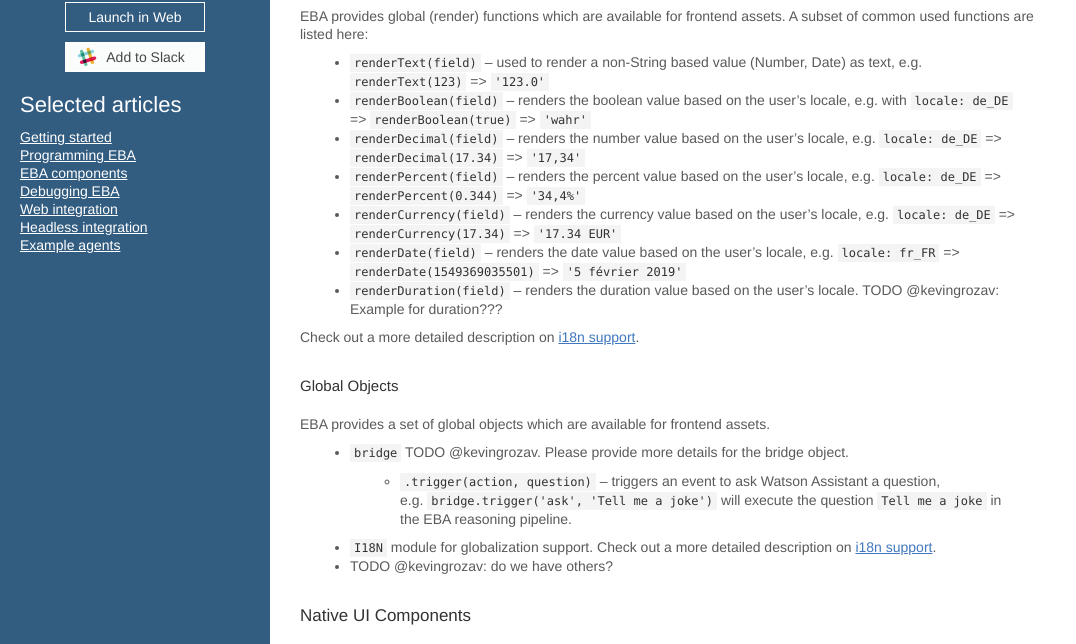
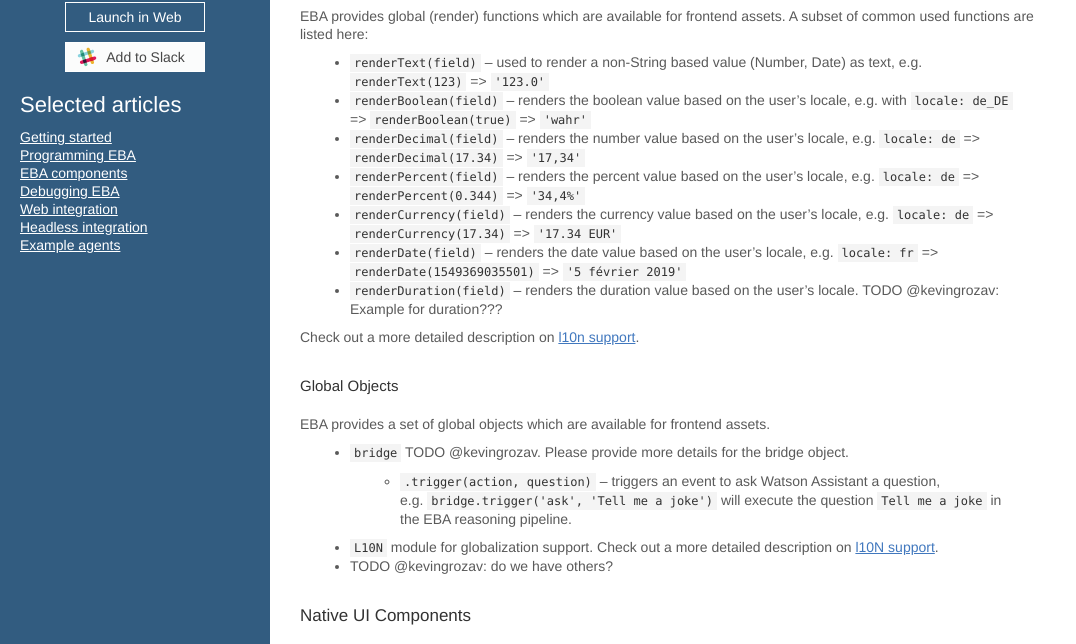
Before and after one commit to ibm-watson-embedded-business-assistant/eba-example-agents, a Jekyll site: the page built from docs/lab/assets/Frontend.md, in a window 1280 px wide and 900 px high, scrolled down 824 px. Shown: the part 128-772 px from the top of the window, without its empty margins (0-1076 px from the left). Built offline with Jekyll 4.4.1, drawn with Linux system fonts in a browser that asks for light colours; our own code applies the rules of GitHub Pages for plain Markdown files; the repository's description, which GitHub fills in, is left out.

Commit message:
Replacing UIComponents.md
- corrected link to l10n.md (misspelled)

```diff
--- a/docs/lab/assets/Frontend.md
+++ b/docs/lab/assets/Frontend.md
@@ -42,13 +42,13 @@ The following packages are available out of the box for front-end assets and can
 EBA provides global (render) functions which are available for frontend assets. A subset of common used functions are listed here:
  - `renderText(field)` -- used to render a non-String based value (Number, Date) as text, e.g. `renderText(123)` => `'123.0'`
  - `renderBoolean(field)` -- renders the boolean value based on the user's locale, e.g. with `locale: de_DE` => `renderBoolean(true)` => `'wahr'`
- - `renderDecimal(field)` -- renders the number value based on the user's locale, e.g. `locale: de_DE` => `renderDecimal(17.34)` => `'17,34'`
- - `renderPercent(field)` -- renders the percent value based on the user's locale, e.g. `locale: de_DE` => `renderPercent(0.344)` => `'34,4%'`
- - `renderCurrency(field)` -- renders the currency value based on the user's locale, e.g. `locale: de_DE` => `renderCurrency(17.34)` => `'17.34 EUR'`
- - `renderDate(field)` -- renders the date value based on the user's locale, e.g. `locale: fr_FR` => `renderDate(1549369035501)` => `'5 février 2019'`
+ - `renderDecimal(field)` -- renders the number value based on the user's locale, e.g. `locale: de` => `renderDecimal(17.34)` => `'17,34'`
+ - `renderPercent(field)` -- renders the percent value based on the user's locale, e.g. `locale: de` => `renderPercent(0.344)` => `'34,4%'`
+ - `renderCurrency(field)` -- renders the currency value based on the user's locale, e.g. `locale: de` => `renderCurrency(17.34)` => `'17.34 EUR'`
+ - `renderDate(field)` -- renders the date value based on the user's locale, e.g. `locale: fr` => `renderDate(1549369035501)` => `'5 février 2019'`
  - `renderDuration(field)` -- renders the duration value based on the user's locale. TODO @kevingrozav: Example for duration???
 
-Check out a more detailed description on [i18n support](./../I18N.md).
+Check out a more detailed description on [l10n support](./../l10N.md).
 
 ##### Global Objects
 
@@ -57,7 +57,7 @@ EBA provides a set of global objects which are available for frontend assets.
  - `bridge` TODO @kevingrozav. Please provide more details for the bridge object.
     - `.trigger(action, question)` -- triggers an event to ask Watson Assistant a question,
     e.g. `bridge.trigger('ask', 'Tell me a joke')` will execute the question `Tell me a joke` in the EBA reasoning pipeline.
- - `I18N` module for globalization support. Check out a more detailed description on [i18n support](./../I18N.md).
+ - `L10N` module for globalization support. Check out a more detailed description on [l10N support](./../l10N.md).
  - TODO @kevingrozav: do we have others?
 
 
```
